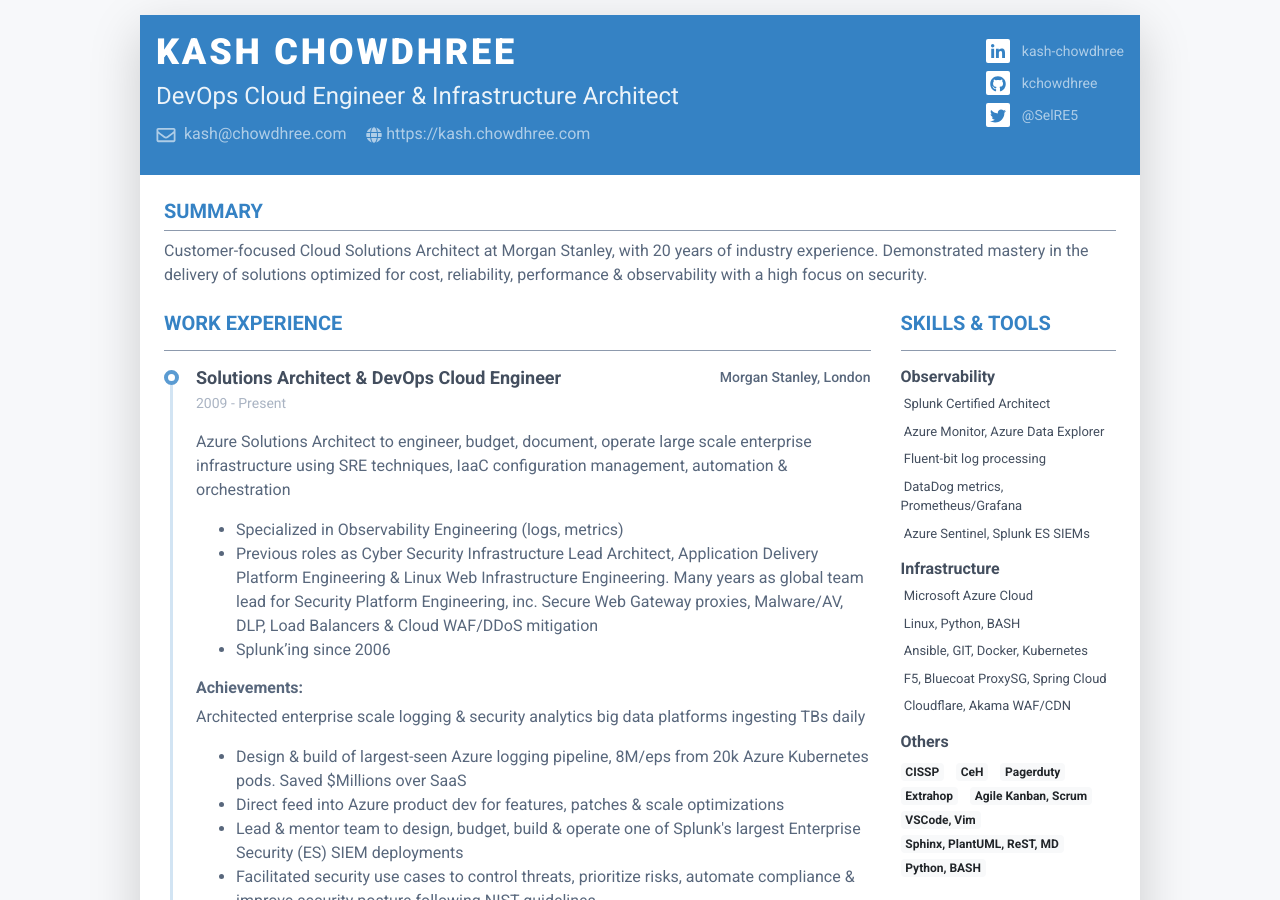
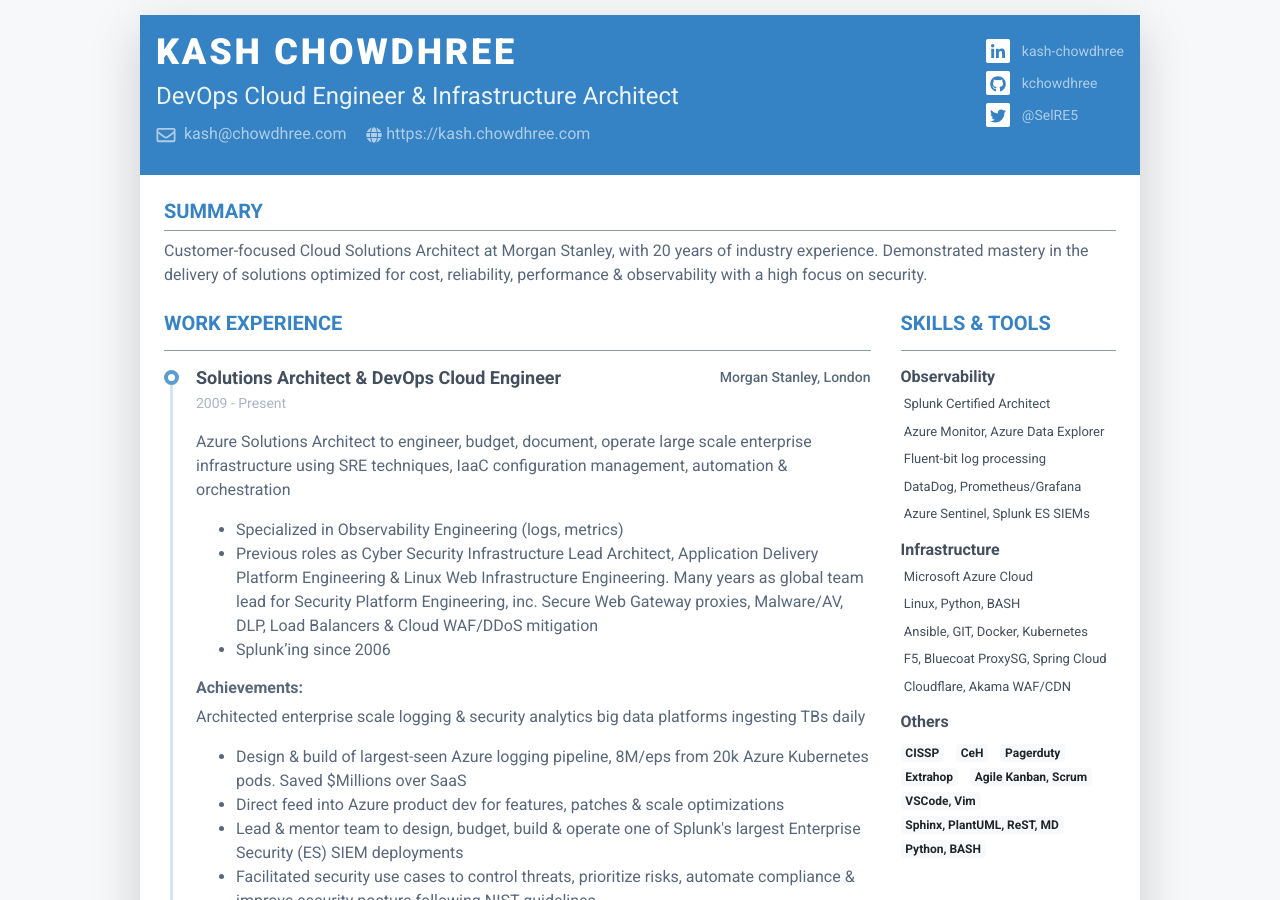
Before and after one commit to Hamy200/resume, a Jekyll site: the page built from index.markdown, in a window 1280 px wide and 900 px high. Built offline with Jekyll 4.4.1, drawn with Linux system fonts in a browser that asks for light colours; nearby versions of some CDN libraries.

Commit message:
summary#

```diff
--- a/_data/data.yml
+++ b/_data/data.yml
@@ -136,7 +136,7 @@ skills:
       - name: Splunk Certified Architect
       - name: Azure Monitor, Azure Data Explorer
       - name: Fluent-bit log processing
-      - name: DataDog metrics, Prometheus/Grafana
+      - name: DataDog, Prometheus/Grafana
       - name: Azure Sentinel, Splunk ES SIEMs
   - category: Infrastructure
     tools:
```
Also changed, not shown: 1 other file.
